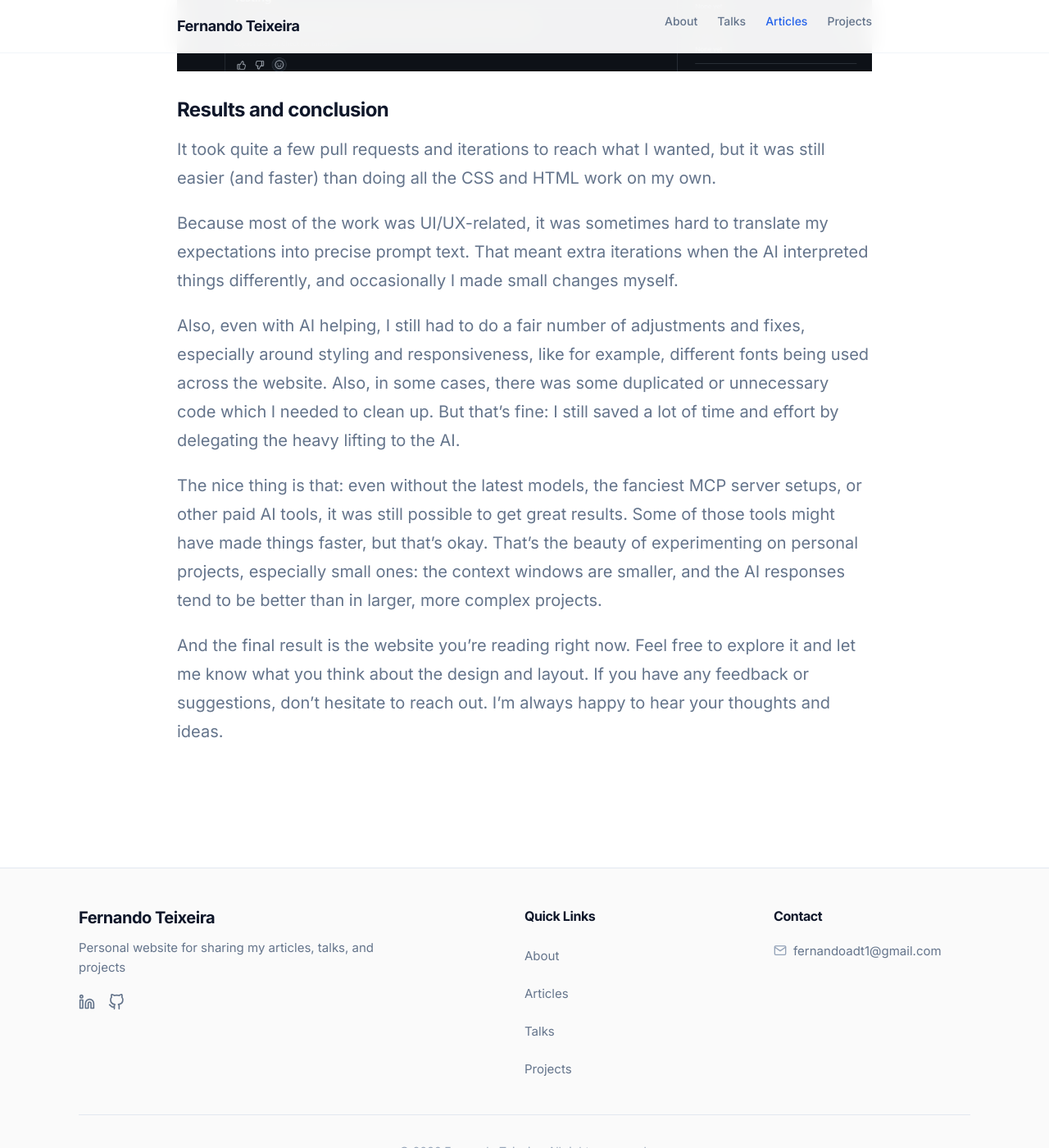
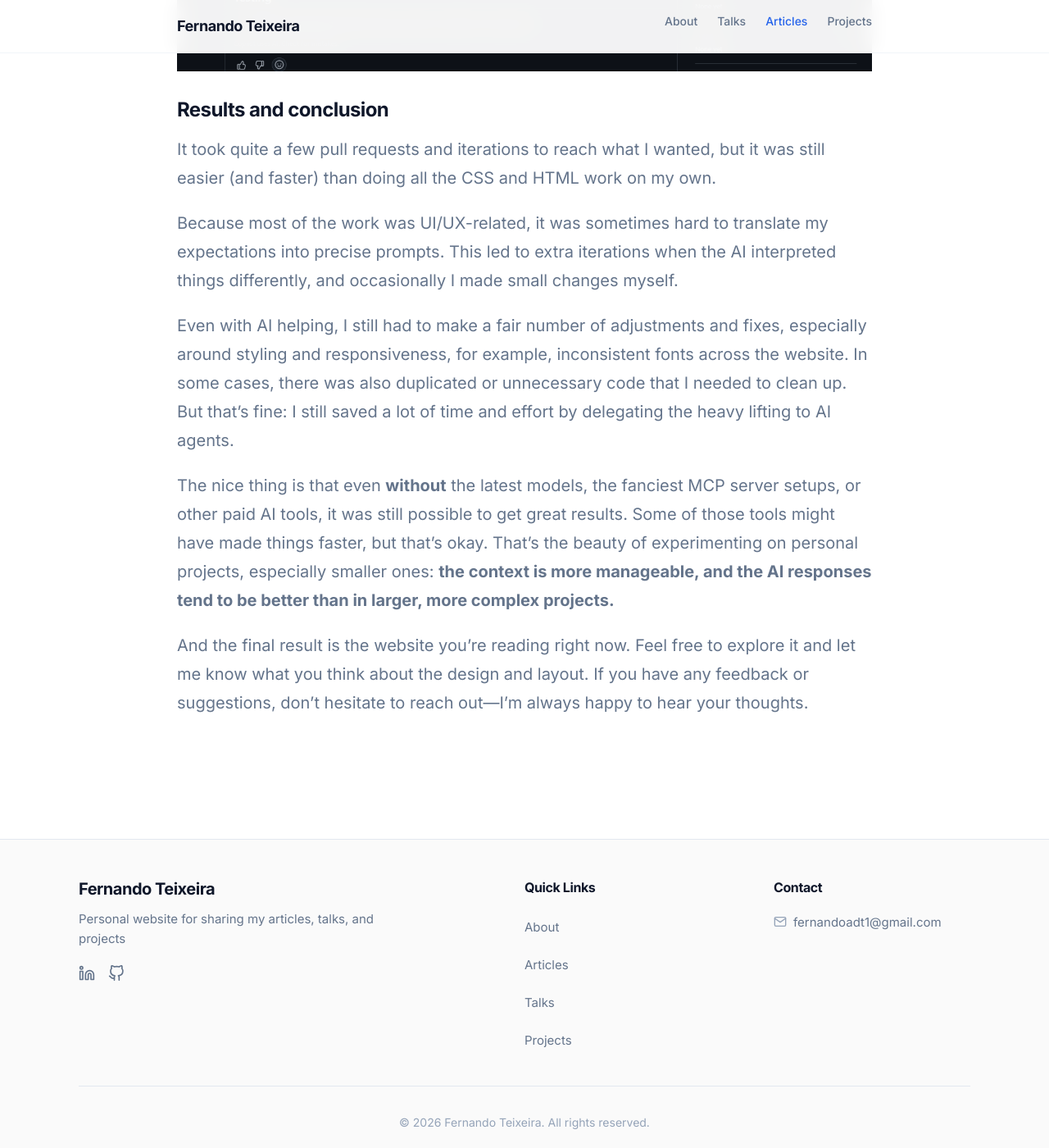
Before and after one commit to teixeira-fernando/teixeira-fernando.github.io, a Jekyll site: the page built from _articles/refactoring-personal-website-with-ai.md, in a window 1280 px wide and 1400 px high, scrolled down 2985 px. Shown: the whole window at 82% size. Built offline with Jekyll 4.4.1, drawn with Linux system fonts in a browser that asks for light colours.

Commit message:
adjustment to website icon

```diff
--- a/_articles/refactoring-personal-website-with-ai.md
+++ b/_articles/refactoring-personal-website-with-ai.md
@@ -54,10 +54,10 @@
 
 It took quite a few pull requests and iterations to reach what I wanted, but it was still easier (and faster) than doing all the CSS and HTML work on my own.
 
-Because most of the work was UI/UX-related, it was sometimes hard to translate my expectations into precise prompt text. That meant extra iterations when the AI interpreted things differently, and occasionally I made small changes myself.
+Because most of the work was UI/UX-related, it was sometimes hard to translate my expectations into precise prompts. This led to extra iterations when the AI interpreted things differently, and occasionally I made small changes myself.
 
-Also, even with AI helping, I still had to do a fair number of adjustments and fixes, especially around styling and responsiveness, like for example, different fonts being used across the website. Also, in some cases, there was some duplicated or unnecessary code which I needed to clean up. But that’s fine: I still saved a lot of time and effort by delegating the heavy lifting to the AI.
+Even with AI helping, I still had to make a fair number of adjustments and fixes, especially around styling and responsiveness, for example, inconsistent fonts across the website. In some cases, there was also duplicated or unnecessary code that I needed to clean up. But that’s fine: I still saved a lot of time and effort by delegating the heavy lifting to AI agents.
 
-The nice thing is that: even without the latest models, the fanciest MCP server setups, or other paid AI tools, it was still possible to get great results. Some of those tools might have made things faster, but that’s okay. That’s the beauty of experimenting on personal projects, especially small ones: the context windows are smaller, and the AI responses tend to be better than in larger, more complex projects.
+The nice thing is that even **without** the latest models, the fanciest MCP server setups, or other paid AI tools, it was still possible to get great results. Some of those tools might have made things faster, but that’s okay. That’s the beauty of experimenting on personal projects, especially smaller ones: **the context is more manageable, and the AI responses tend to be better than in larger, more complex projects.**
 
-And the final result is the website you’re reading right now. Feel free to explore it and let me know what you think about the design and layout. If you have any feedback or suggestions, don’t hesitate to reach out. I’m always happy to hear your thoughts and ideas.
+And the final result is the website you’re reading right now. Feel free to explore it and let me know what you think about the design and layout. If you have any feedback or suggestions, don’t hesitate to reach out—I’m always happy to hear your thoughts.
--- a/_includes/head.html
+++ b/_includes/head.html
@@ -4,6 +4,9 @@
   <meta name="viewport" content="width=device-width, initial-scale=1">
 
   {% seo %}
+
+  <!-- Favicon -->
+  <link rel="icon" type="image/svg+xml" href="{{ site.favicon | relative_url }}">
 
   <!-- Google Fonts -->
   <link rel="preconnect" href="https://fonts.googleapis.com">
```
Also changed, not shown: assets/images/general/noto--technologist-medium-light-skin-tone.svg.
